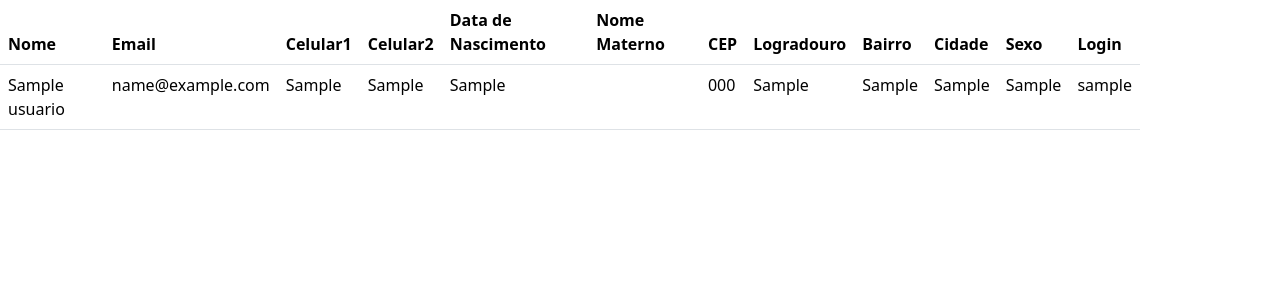
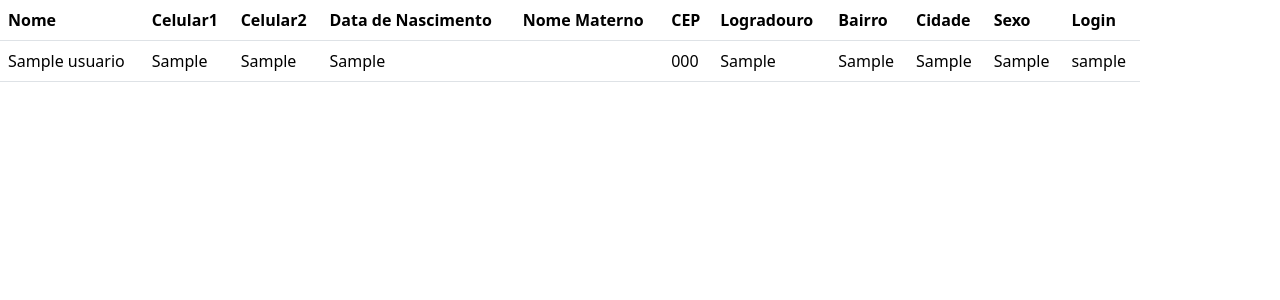
Before and after one commit to xdaniel-nicola/EcoKm, a PHP site: page /php/pesquisa.php in a window 1280 px wide. Shown: the part 110-410 px from the top of the page. Run offline with PHP 8.4, Linux system fonts and the light colour scheme; tables that the repository leaves empty or names only in its code hold one stand-in row (values such as "Sample post"); data that the repository does not hold is empty.

Commit message:
retirada de campos confidenciais

```diff
--- a/php/pesquisa.php
+++ b/php/pesquisa.php
@@ -36,7 +36,6 @@ if ($pdo) {
             <thead>
                 <tr>
                     <th scope="col">Nome</th>
-                    <th scope="col">Email</th>
                     <th scope="col">Celular1</th>
                     <th scope="col">Celular2</th>
                     <th scope="col">Data de Nascimento</th>
@@ -54,7 +53,6 @@ if ($pdo) {
         foreach ($dados as $row) {
             echo '<tr>
                 <td>' . htmlspecialchars($row['nome']) . '</td>
-                <td>' . htmlspecialchars($row['email']) . '</td>
                 <td>' . htmlspecialchars($row['celular1']) . '</td>
                 <td>' . htmlspecialchars($row['celular2']) . '</td>
                 <td>' . htmlspecialchars($row['dt_nasc']) . '</td>
```
